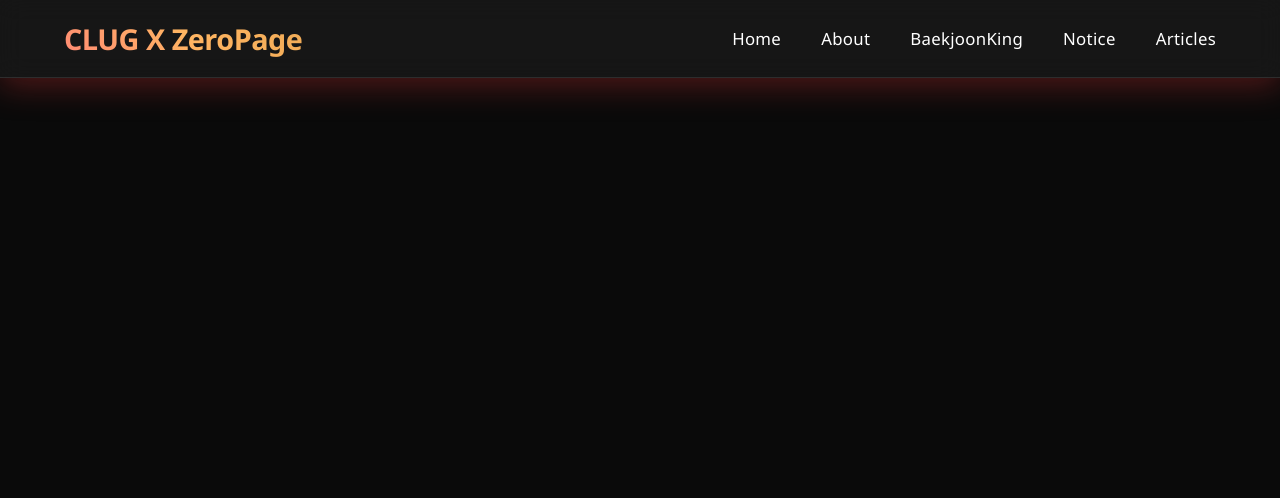
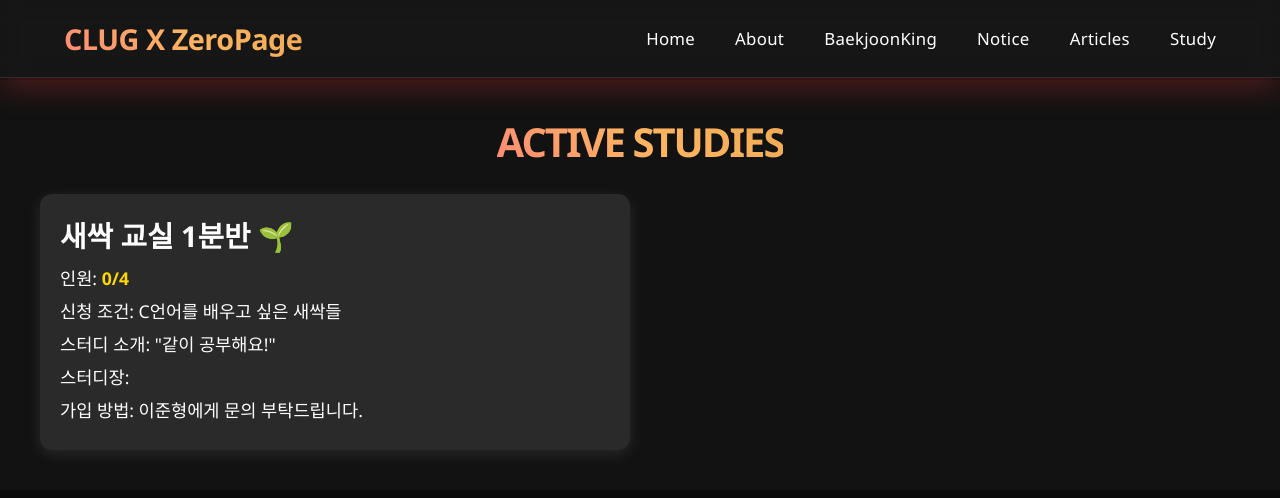
Before and after one commit to CLUGXZeroPage/cz-portal-FE, a Vue app: page /study in a window 1280 px wide. Shown: the top 498 px of the page. Built offline with nearby package versions, Linux system fonts and the light colour scheme.

Commit message:
add: 스터디 추가

```diff
--- a/package.json
+++ b/package.json
@@ -17,7 +17,7 @@
   },
   "devDependencies": {
     "@vitejs/plugin-vue": "^5.2.1",
-    "vite": "^6.0.11",
+    "vite": "^6.2.0",
     "vite-plugin-vue-devtools": "^7.7.0"
   }
 }
--- /dev/null
+++ b/public/study.json
@@ -0,0 +1,14 @@
+{
+    "studies": [
+      {
+        "id": 1,
+        "name": "새싹 교실 1분반 🌱",
+        "currentMembers": 0,
+        "totalMembers": 4,
+        "applicationCriteria": "C언어를 배우고 싶은 새싹들",
+        "greeting": "같이 공부해요!",
+        "leader": "이준형",
+        "contact" : "이준형에게 문의 부탁드립니다."
+      }
+    ]
+  }
--- a/src/components/NavBar.vue
+++ b/src/components/NavBar.vue
@@ -8,6 +8,7 @@
         <li><router-link to="/baekjoonking">BaekjoonKing</router-link></li>
         <li><router-link to="/notice">Notice</router-link></li>
         <li><router-link to="/articles">Articles</router-link></li>
+        <li><router-link to="/study">Study</router-link></li>
       </ul>
     </div>
   </nav>
--- /dev/null
+++ b/src/pages/Study.vue
@@ -0,0 +1,142 @@
+<template>
+  <div class="study-container">
+    <transition name="fade-title">
+      <h1 v-if="show" class="title">Active Studies</h1>
+    </transition>
+
+    <transition name="fade-content">
+      <div v-if="show" class="study-grid">
+        <div
+          v-for="study in studies"
+          :key="study.id"
+          class="study-card"
+        >
+          <h2 class="study-name">{{ study.name }}</h2>
+          <p class="capacity">
+            인원: <span class="highlight">{{ study.currentMembers }}/{{ study.totalMembers }}</span>
+          </p>
+          <p class="application-criteria">
+            신청 조건: {{ study.applicationCriteria }}
+          </p>
+          <p class="greeting">
+            스터디 소개: "{{ study.greeting }}"
+          </p>
+          <p class="mentor">
+            스터디장: <span class="highlight">{{ study.mentor }}</span>
+          </p>
+          <p class="contact">
+            가입 방법: <span class="contact">{{ study.contact }}</span>
+          </p>
+        </div>
+      </div>
+    </transition>
+  </div>
+</template>
+
+<script>
+import { ref, onMounted } from "vue";
+
+export default {
+  name: "StudySection",
+  setup() {
+    const show = ref(false);
+    const studies = ref([]);
+
+    const fetchStudies = async () => {
+      try {
+        const response = await fetch("/study.json");
+        const data = await response.json();
+        studies.value = data.studies;
+      } catch (error) {
+        console.error("Error fetching studies:", error);
+      }
+    };
+
+    onMounted(async () => {
+      show.value = true;
+      await fetchStudies();
+    });
+
+    return {
+      show,
+      studies
+    };
+  }
+};
+</script>
+
+<style scoped>
+@import url('https://fonts.googleapis.com/css2?family=Poppins:wght@400;600&family=Noto+Sans+KR:wght@400;700&display=swap');
+
+.study-container {
+  margin-top: 80px; /* 네비게이션 바 높이에 맞춰 상단 여백 추가 */
+  display: flex;
+  flex-direction: column;
+  align-items: center;
+  padding: 40px 20px;
+  font-family: 'Poppins', 'Noto Sans KR', sans-serif;
+  color: white;
+  background-color: #121212;
+}
+
+.title {
+  font-size: 2.5rem;
+  margin-bottom: 30px;
+}
+
+.study-grid {
+  display: grid;
+  grid-template-columns: repeat(2, 1fr);
+  gap: 20px;
+  width: 100%;
+  max-width: 1200px;
+}
+
+.study-card {
+  background: rgba(255, 255, 255, 0.1);
+  padding: 20px;
+  border-radius: 12px;
+  box-shadow: 0 4px 15px rgba(255, 255, 255, 0.1);
+  transition: transform 0.3s ease;
+}
+
+.study-card:hover {
+  transform: translateY(-5px);
+}
+
+.study-name {
+  font-size: 1.8rem;
+  margin-bottom: 10px;
+}
+
+.capacity,
+.application-criteria,
+.greeting,
+.contact,
+.mentor {
+  font-size: 1.1rem;
+  margin: 8px 0;
+}
+
+.highlight {
+  color: #ffd700;
+  font-weight: 700;
+}
+
+/* Transitions */
+.fade-title-enter-active {
+  transition: opacity 1s ease, transform 0.8s ease;
+}
+.fade-title-enter-from {
+  opacity: 0;
+  transform: translateY(10px);
+}
+
+.fade-content-enter-active {
+  transition: opacity 1s ease 0.5s, transform 0.8s ease 0.5s;
+}
+.fade-content-enter-from {
+  opacity: 0;
+  transform: translateY(10px);
+}
+</style>
--- a/src/router/index.js
+++ b/src/router/index.js
@@ -9,6 +9,7 @@ import Clug from '@/pages/Clug.vue';
 import Sign from '@/pages/SignEvent.vue';
 import Ranking from '@/pages/Ranking.vue';
 import CurrentRanking from '@/pages/CurrentRanking.vue';
+import Study from '@/pages/Study.vue'
 
 const routes = [
     { path: '/', component: Home },
@@ -21,6 +22,7 @@ const routes = [
     { path: '/sign', component: Sign },
     { path: '/rank', component: Ranking},
     { path: '/current-rank', component:CurrentRanking},
+    { path: '/study', component:Study}
 ];
 
 const router = createRouter({
```
Also changed, not shown: public/notices.json (+7 -0 lines), 1 other file (tests, documents, lock files or other folders).
